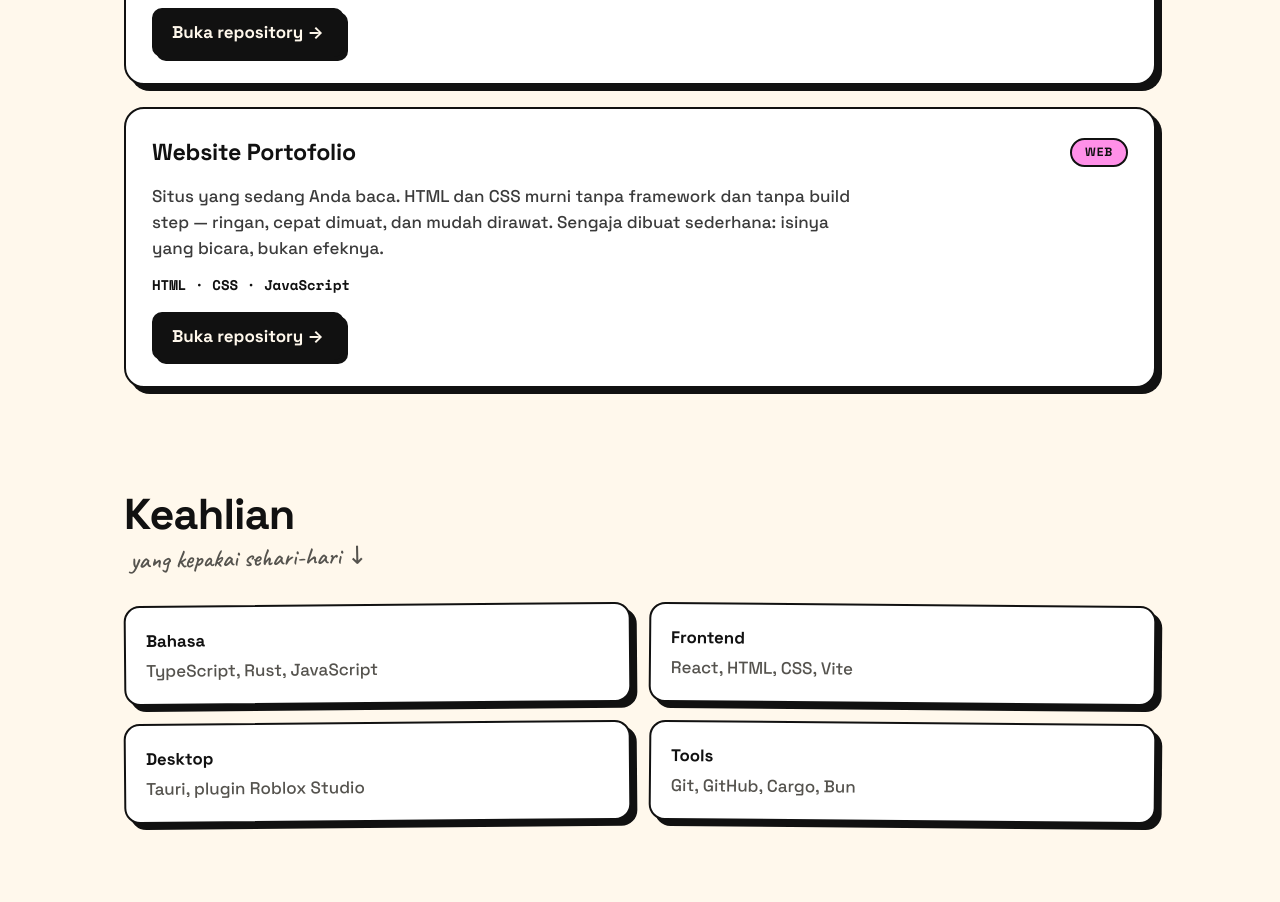
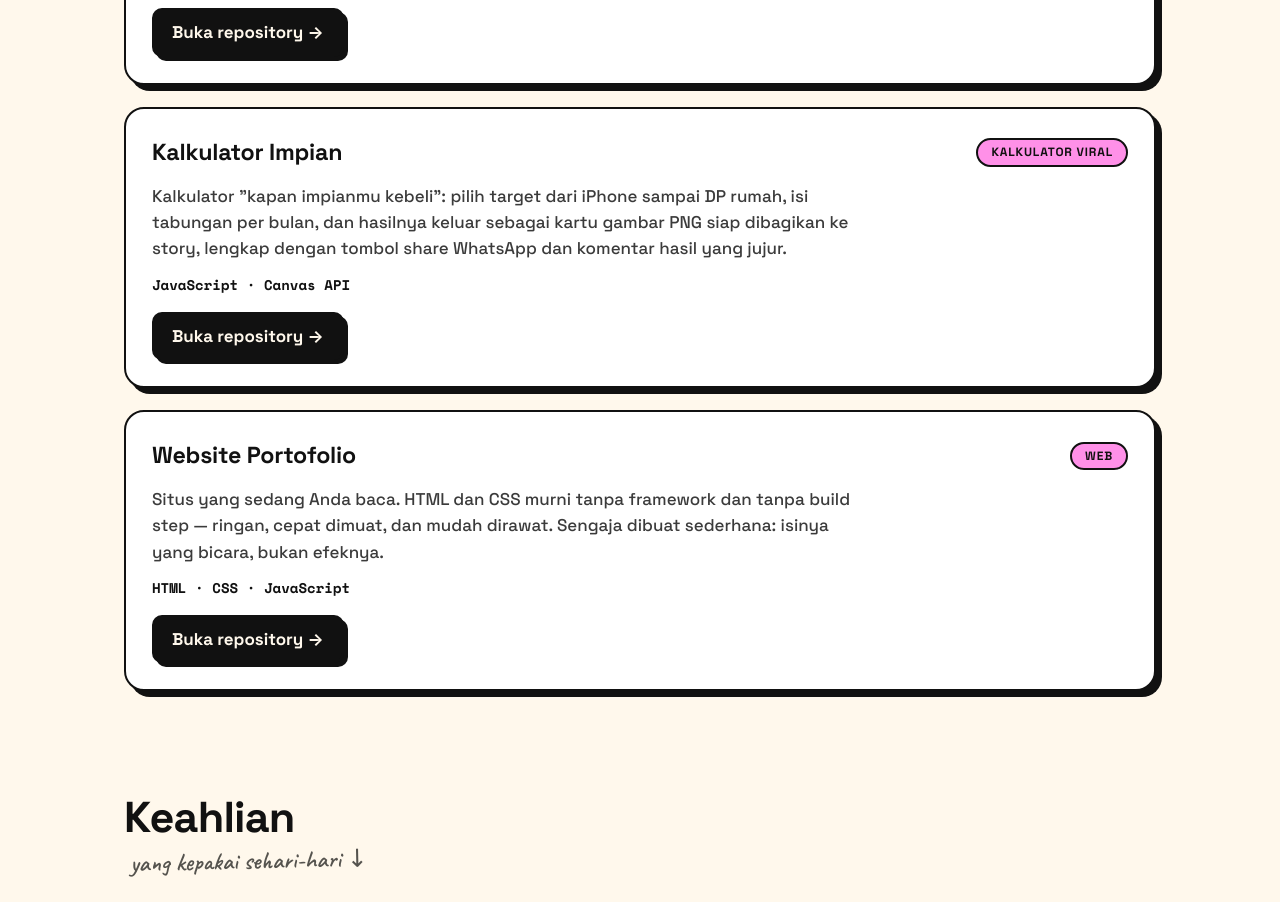
Before and after one commit to kirax-12/remike-dev-portofolio, a plain HTML site: page index.html in a window 1280 px wide. Shown: the part 2580-3482 px from the top of the page. Drawn offline with nearby package versions, Linux system fonts and the light colour scheme.

Commit message:
Tambah project Kalkulator Impian ke daftar proyek

```diff
--- a/index.html
+++ b/index.html
@@ -100,6 +100,16 @@
 
       <article class="project">
         <div class="project-head">
+          <h3>Kalkulator Impian</h3>
+          <span class="tag">Kalkulator Viral</span>
+        </div>
+        <p>Kalkulator "kapan impianmu kebeli": pilih target dari iPhone sampai DP rumah, isi tabungan per bulan, dan hasilnya keluar sebagai kartu gambar PNG siap dibagikan ke story, lengkap dengan tombol share WhatsApp dan komentar hasil yang jujur.</p>
+        <p class="project-meta">JavaScript · Canvas API</p>
+        <a class="project-link" href="https://github.com/kirax-12/kalkulator-impian" target="_blank" rel="noopener">Buka repository →</a>
+      </article>
+
+      <article class="project">
+        <div class="project-head">
           <h3>Website Portofolio</h3>
           <span class="tag">Web</span>
         </div>
```
